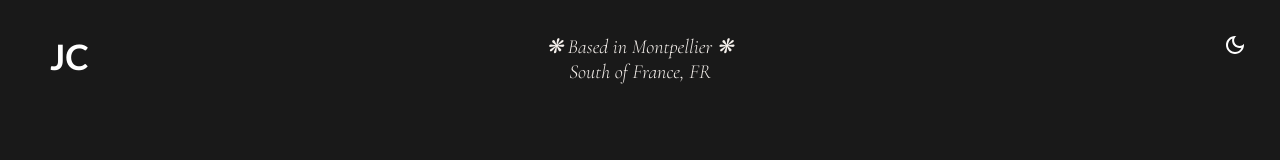
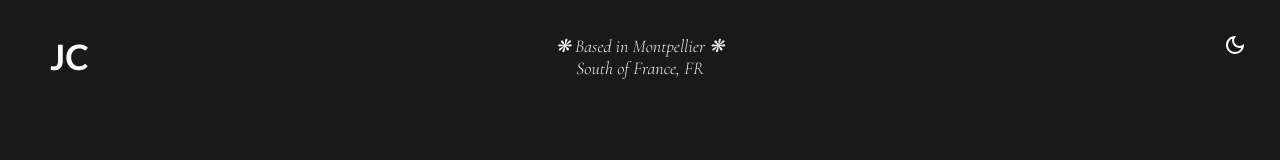
Before and after one commit to JulieChabanis/MinimalPortfolio, a React (Create React App) app: page / in a window 1280 px wide. Shown: the top 160 px of the page. Built offline with nearby package versions, Linux system fonts and the light colour scheme; a web font is replaced by a local one.

Commit message:
test h4 size in reel

```diff
--- a/src/components/Theme/theme.js
+++ b/src/components/Theme/theme.js
@@ -149,7 +149,7 @@ export const themeSettings = (mode) => {
       // Based in Montpellier
       h4: {
         fontFamily: ["Cormorant Garamond", "sans-serif"].join(","),
-        fontSize : 20,
+        fontSize : 18,
         fontWeight: 100,
         fontStyle: "italic",
         color: mode === "light" ? colors.grey[100] : colors.grey[100],
```
